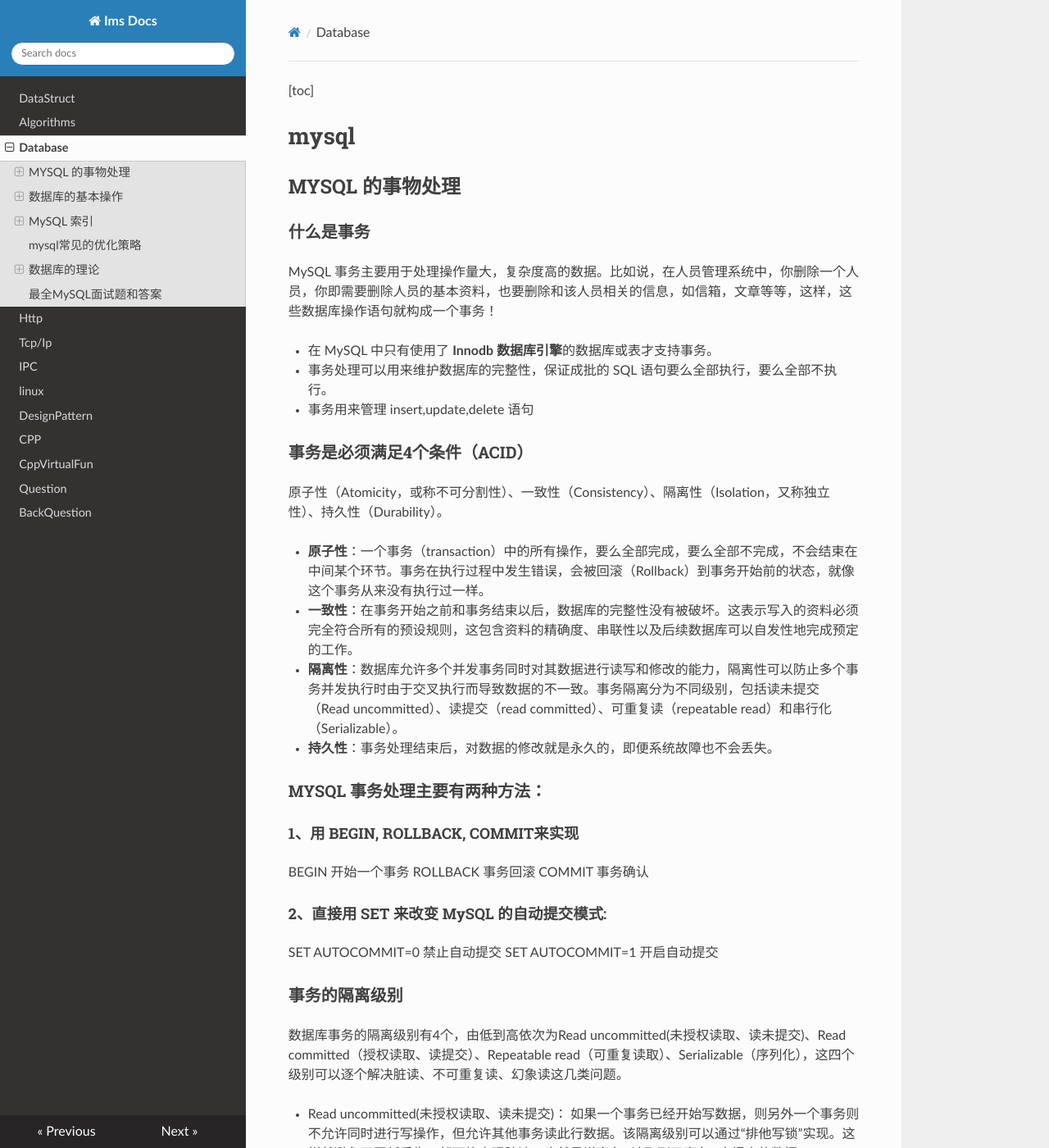
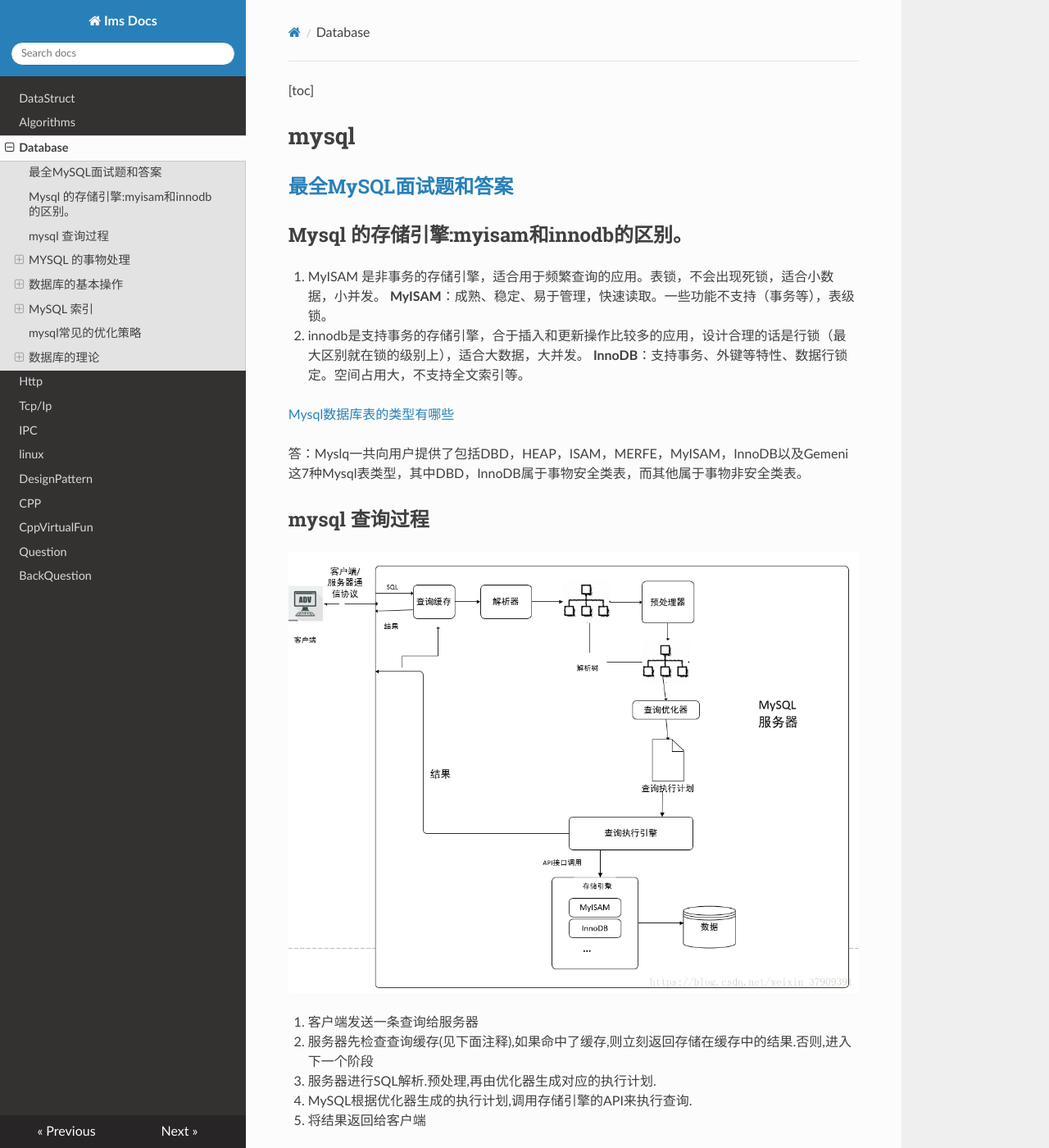
Before and after one commit to ims0/mkdocs, an MkDocs documentation site: the page built from docs/database.md, in a window 1280 px wide and 1400 px high. Shown: the whole window at 82% size. Built offline with MkDocs 1.6.1, drawn with Linux system fonts in a browser that asks for light colours; nearby versions of some CDN libraries; some of the changed text lies outside the part shown.

Commit message:
完善数据库

```diff
--- a/docs/database.md
+++ b/docs/database.md
@@ -2,6 +2,32 @@
 
 # mysql
 
+## [最全MySQL面试题和答案](https://www.cnblogs.com/lijiasnong/p/9963905.html)
+
+## Mysql 的存储引擎:myisam和innodb的区别。
+
+1. MyISAM 是非事务的存储引擎，适合用于频繁查询的应用。表锁，不会出现死锁，适合小数据，小并发。
+   **MyISAM**：成熟、稳定、易于管理，快速读取。一些功能不支持（事务等），表级锁。
+2. innodb是支持事务的存储引擎，合于插入和更新操作比较多的应用，设计合理的话是行锁（最大区别就在锁的级别上），适合大数据，大并发。
+   **InnoDB**：支持事务、外键等特性、数据行锁定。空间占用大，不支持全文索引等。
+
+[Mysql数据库表的类型有哪些](https://blog.csdn.net/shaukon/article/details/85619719)
+
+答：Myslq一共向用户提供了包括DBD，HEAP，ISAM，MERFE，MyISAM，InnoDB以及Gemeni这7种Mysql表类型，其中DBD，InnoDB属于事物安全类表，而其他属于事物非安全类表。
+
+
+## mysql 查询过程
+![avatar](database_pic/mysql_lookup.png)
+
+1. 客户端发送一条查询给服务器
+2. 服务器先检查查询缓存(见下面注释),如果命中了缓存,则立刻返回存储在缓存中的结果.否则,进入下一个阶段
+3. 服务器进行SQL解析.预处理,再由优化器生成对应的执行计划.
+4. MySQL根据优化器生成的执行计划,调用存储引擎的API来执行查询.
+5. 将结果返回给客户端
+
+注释:
+查询缓存:在解析一个查询语句前,如果缓存是打开的,那么MySQL会优先检查这个查询是否命中查询缓存中的数据.如果没有命中,则进入下一阶段的处理.如果命中查询缓存,则会检查用户的权限,如果权限没有问题,MySQL会跳过其他阶段,直接拿数据返回给客户端.
+(摘自高性能mysql第三版)
 
 ## MYSQL 的事物处理
 ### 什么是事务
```
Also changed, not shown: other parts of docs/database.md (+0 -3 lines), docs/database_pic/mysql_lookup.png (added).
